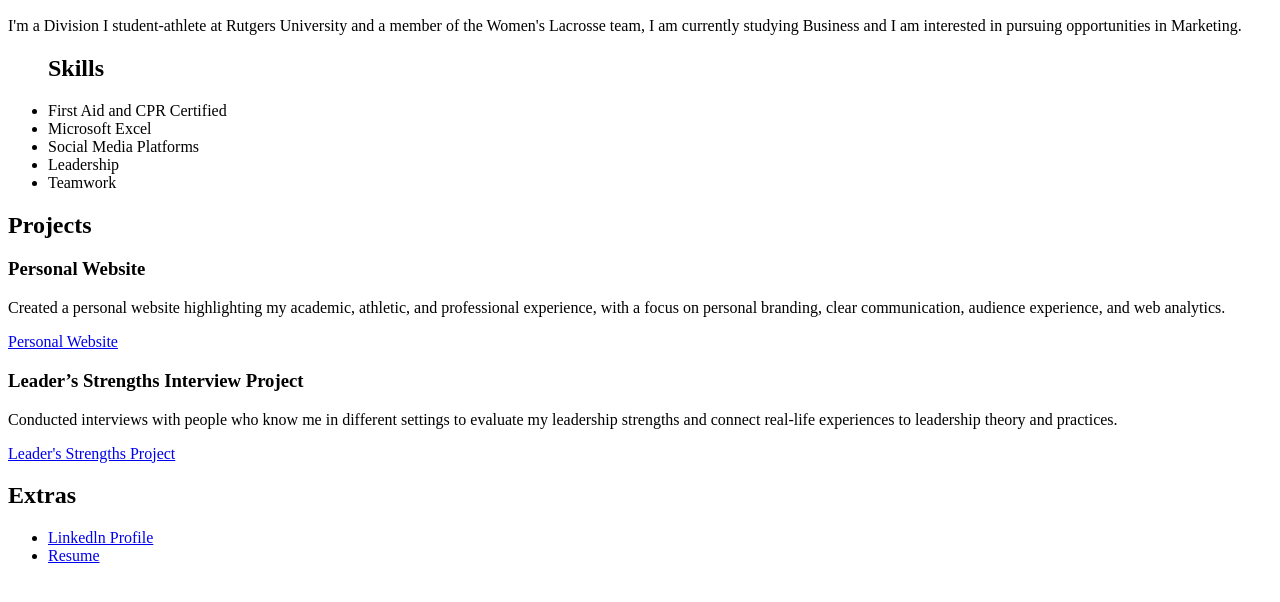
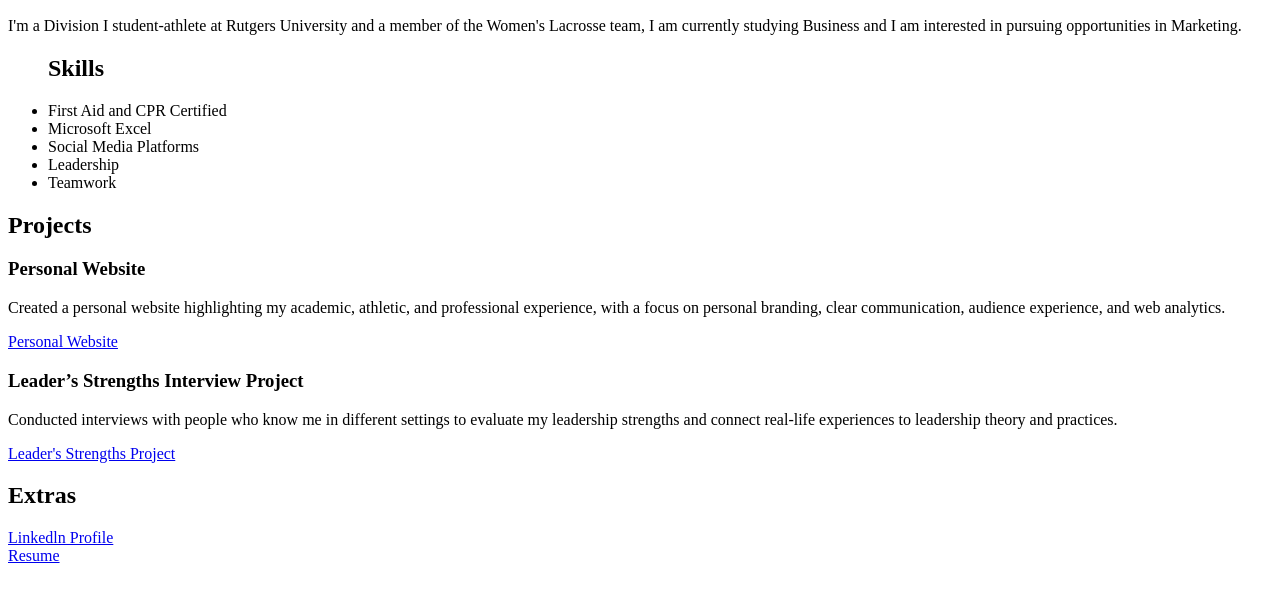
Before and after one commit to noramaione/noramaione.github.io, a plain HTML site: page index.html in a window 1280 px wide. Shown: the part 110-712 px from the top of the page. Drawn offline with Linux system fonts and the light colour scheme.

Commit message:
Update index.html
portfolio

```diff
--- a/index.html
+++ b/index.html
@@ -12,7 +12,7 @@
     <p>
         I'm a Division I student-athlete at Rutgers University and a member of the Women's Lacrosse team, I am currently studying Business and I am interested in pursuing opportunities in Marketing.
     <ul>
-          <h2>Skills</h2>
+<h2>Skills</h2>
         <li>First Aid and CPR Certified</li>
         <li>Microsoft Excel</li>
         <li>Social Media Platforms</li>
@@ -38,10 +38,10 @@
 <a href="https://docs.google.com/document/d/1z7I1tGC4LO8WrLHZrwUVyjdaGyEckLgI8hyU-UnMNGw/edit?tab=t.0" target="_blank"> Leader's Strengths Project</a>
 
         <h2>Extras</h2>
-    <ul>
-       <li>   <a href="www.linkedin.com/in/nora-maione" target="_blank"> Linkedln Profile</a>    </li>
-        <li>   <a href="https://docs.google.com/document/d/1WrHcW5DDjGKO65Zpo3OFLrw49qPfQcEN/edit" target="_blank"> Resume</a>  </li>
-    </ul>
+
+  <a href="www.linkedin.com/in/nora-maione" target="_blank"> Linkedln Profile</a><br>
+  <a href="https://docs.google.com/document/d/1WrHcW5DDjGKO65Zpo3OFLrw49qPfQcEN/edit" target="_blank"> Resume</a>
+
 
 
 </body>
```
